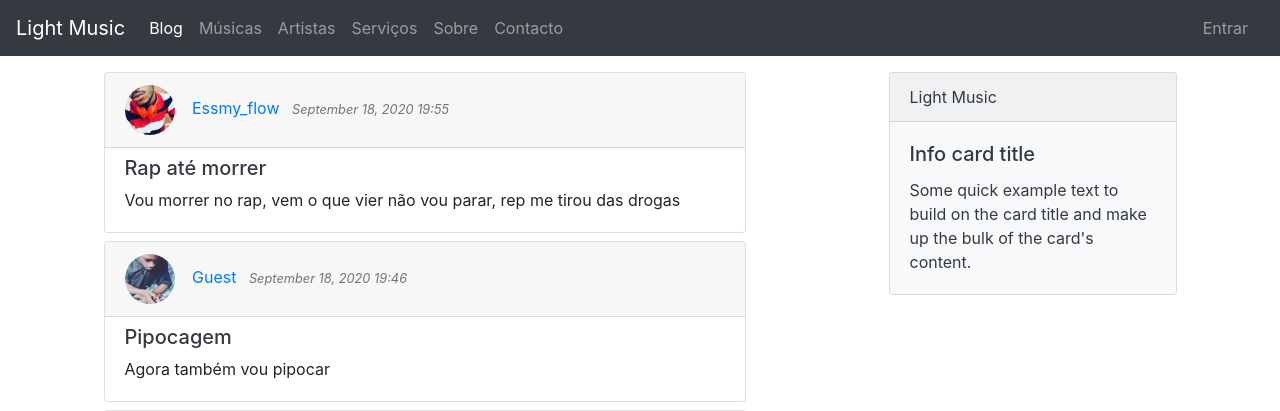
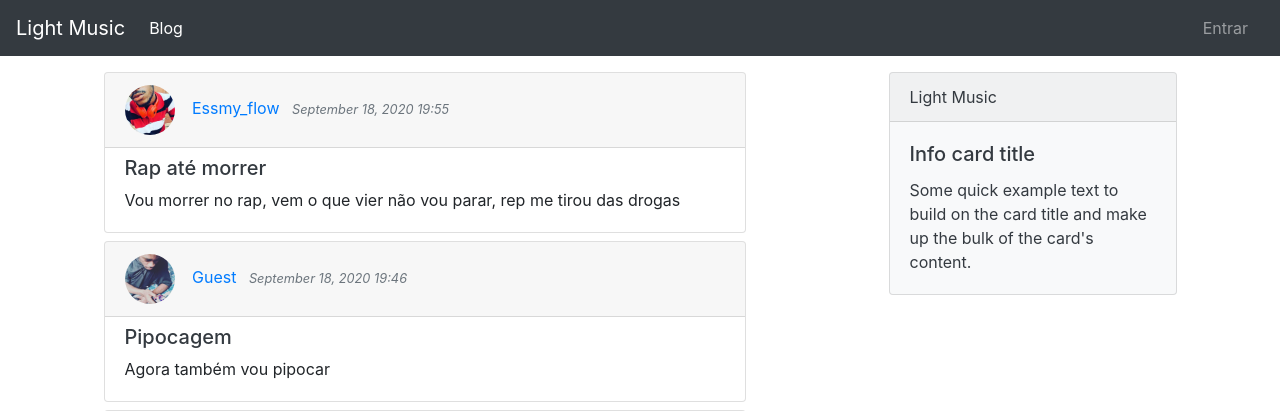
Before and after one commit to derciosinione/django-blog, a Django app: page / in a window 1280 px wide. Shown: the top 411 px of the page. Run offline with Django 3.2, Linux system fonts and the light colour scheme; data comes from the database, SQL or seed files in the repository; some libraries are stand-ins or nearby versions.

Commit message:
deleting link Music

```diff
--- a/blog_project/blog/templates/blog/base.html
+++ b/blog_project/blog/templates/blog/base.html
@@ -25,11 +25,6 @@
             <div class="collapse navbar-collapse" id="navbarTogglerDemo02">
               <ul class="navbar-nav mr-auto mt-2 mt-lg-0">
                 <li class="nav-item active"><a class="nav-link" href="{% url 'blog:home' %}">Blog</a></li>
-                <li class="nav-item"><a class="nav-link" href="#">Músicas</a></li>
-                <li class="nav-item"> <a class="nav-link" href="#">Artistas</a></li>
-                <li class="nav-item"> <a class="nav-link" href="#">Serviços</a></li>
-                <li class="nav-item"> <a class="nav-link" href="{% url 'blog:about' %}">Sobre</a></li>
-                <li class="nav-item"> <a class="nav-link" href="#">Contacto</a></li>
               </ul>
 
               <div class="navbar-nav mr-2">
```
